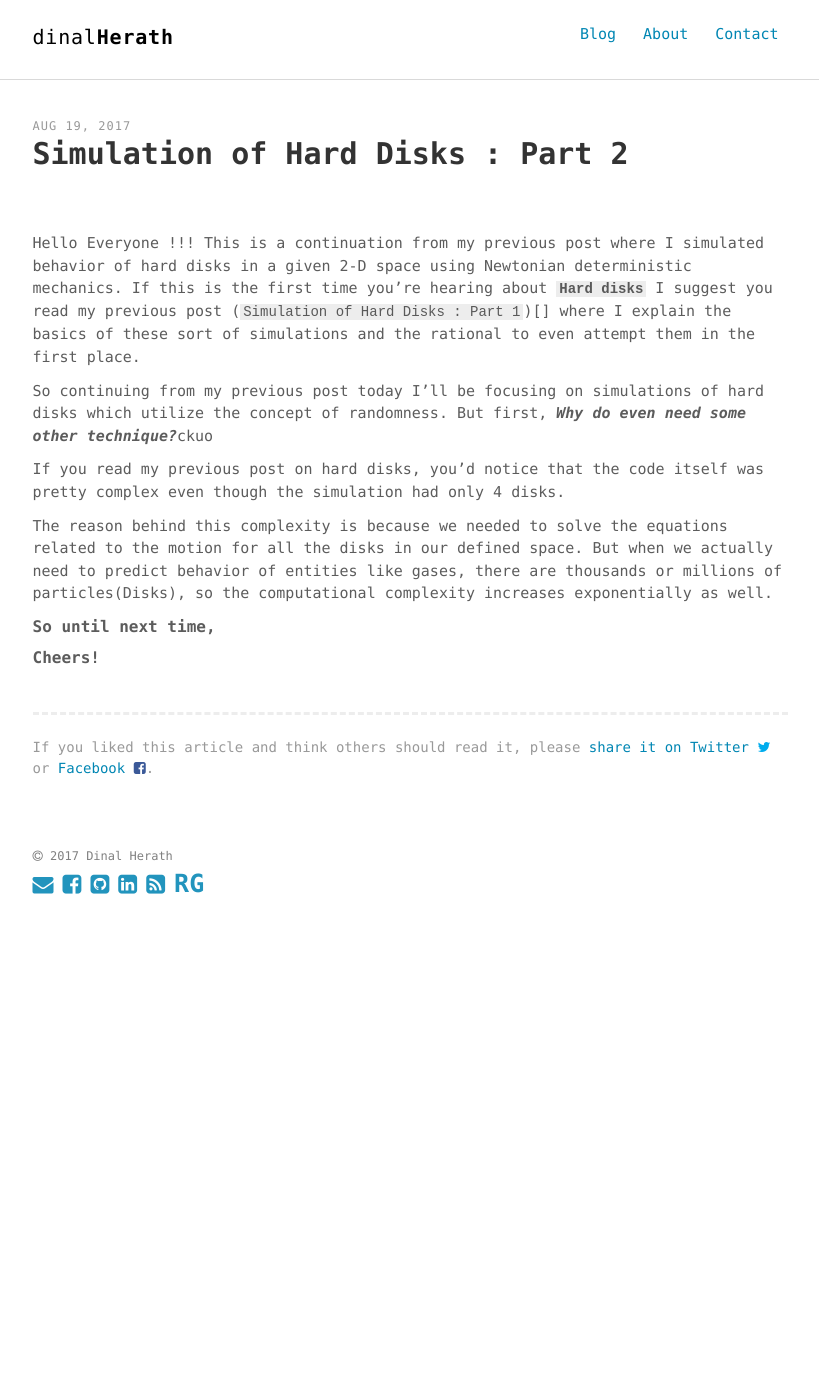
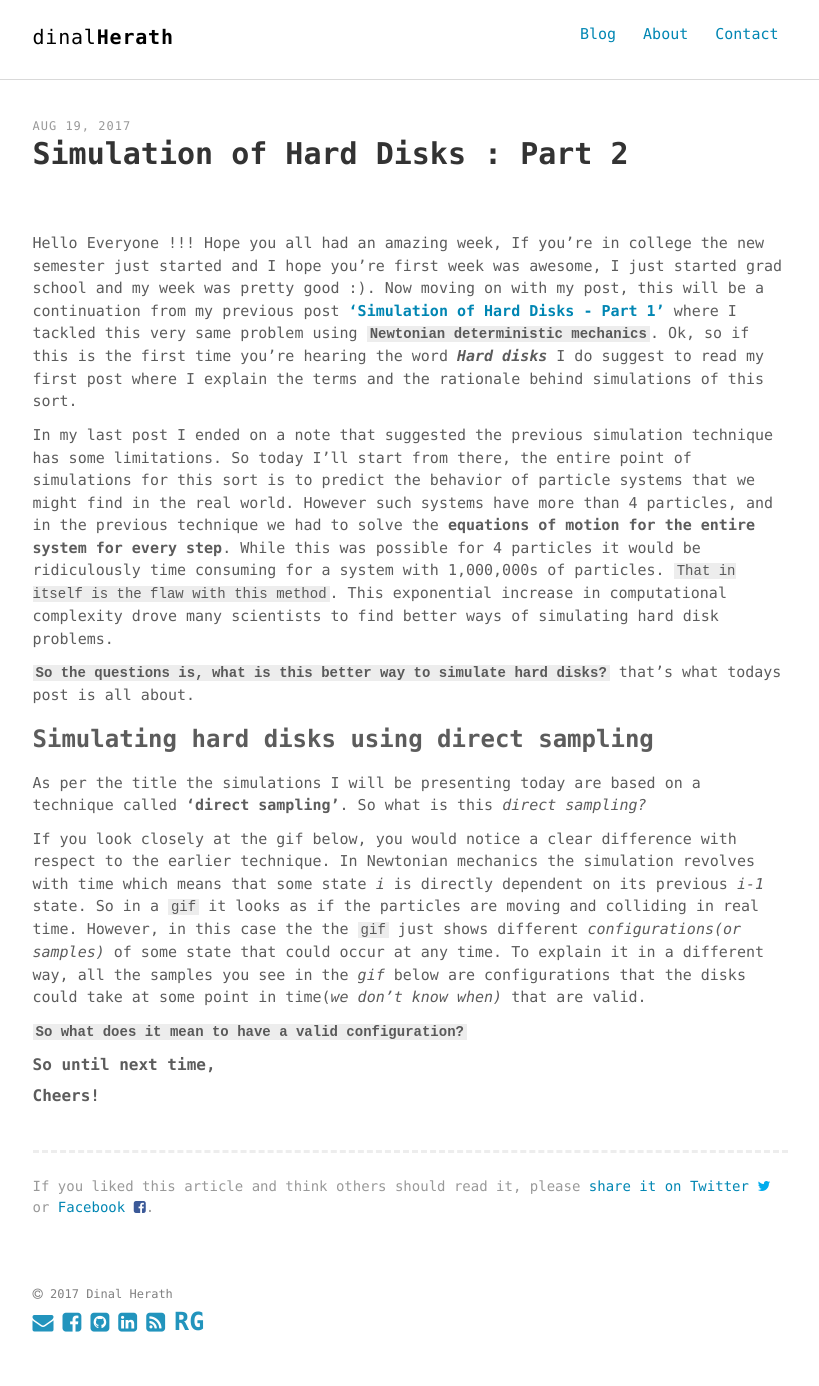
Before and after one commit to dherath/dherath.github.io, a Jekyll site: the page built from _posts/2017-08-19-hard-disks-2.md, in a window 1280 px wide. Shown: the whole page, without its empty margins (230-1049 px from the left). Built offline with Jekyll 4.4.1, drawn with Linux system fonts in a browser that asks for light colours; before the commit the page ends 947 px from its top, so only the background shows below that.

Commit message:
post 5: hard disks 2- intro done, statert technique

```diff
--- a/_posts/2017-08-19-hard-disks-2.md
+++ b/_posts/2017-08-19-hard-disks-2.md
@@ -5,14 +5,23 @@ comments: false
 description: "post 5"
 keywords: "hard disk, collisions, simulation, computational statistical mechanics, random sampling"
 ---
-Hello Everyone !!! This is a continuation from my previous post where I simulated behavior of hard disks in a given 2-D space using Newtonian deterministic mechanics. If this is the first time you're hearing about **`Hard disks`** I suggest you read my previous post (`Simulation of Hard Disks : Part 1`)[] where I explain the basics of these sort of simulations and the rational to even attempt them in the first place.
+Hello Everyone !!! Hope you all had an amazing week, If you're in college the new semester just started and I hope you're first week was awesome, I just started grad school and my week was pretty good :). Now moving on with my post, this will be a continuation from my previous post [**'Simulation of Hard Disks - Part 1'**](https://dherath.github.io/2017/hard-disks-1/) where I tackled this very same problem using **`Newtonian deterministic mechanics`**. Ok, so if this is the first time you're hearing the word _**Hard disks**_ I do suggest to read my first post where I explain the terms and the rationale behind simulations of this sort.
 
- So continuing from my previous post today I'll be focusing on  simulations of hard disks which utilize the concept of randomness. But first, **_Why do even need some other technique?_**ckuo
+In my last post I ended on a note that suggested the previous simulation technique has some limitations. So today I'll start from there, the entire point of simulations for this sort is to predict the behavior of particle systems that we might find in the real world. However such systems have more than 4 particles, and in the previous technique we had to solve the **equations of motion for the entire system for every step**. While this was possible for 4 particles it would be ridiculously time consuming for a system with 1,000,000s of particles. `That in itself is the flaw with this method`. This exponential increase in computational complexity drove many scientists to find better ways of simulating hard disk problems.
 
- If you read my previous post on hard disks, you'd notice that the code itself was pretty complex even though the simulation had only 4 disks.
+**`So the questions is, what is this better way to simulate hard disks?`** that's what todays post is all about.
+
+### Simulating hard disks using direct sampling
+
+As per the title the simulations I will be presenting today are based on a technique called **'direct sampling'**. So what is this _direct sampling?_
 
 
- The reason behind this complexity is because we needed to solve the equations related to the motion for all the disks in our defined space. But when we actually need to predict behavior of entities like gases, there are thousands or millions of particles(Disks), so the computational complexity increases exponentially as well.
+
+
+ If you look closely at the gif below, you would notice a clear difference with respect to the earlier technique.  In Newtonian mechanics the simulation revolves with time which means that some state _i_ is directly dependent on its previous _i-1_ state. So in a `gif` it looks as if the particles are moving and colliding in real time. However, in this case the the `gif` just shows different _configurations(or samples)_ of some state that could occur at any time. To explain it in a different way, all the samples you see in the _gif_ below are configurations that the disks could take at some point in time(_we don't know when)_ that are valid.
+
+ **`So what does it mean to have a valid configuration?`**
+
 
 ##### So until next time,
 ##### Cheers!
```
Also changed, not shown: 2 other files.
